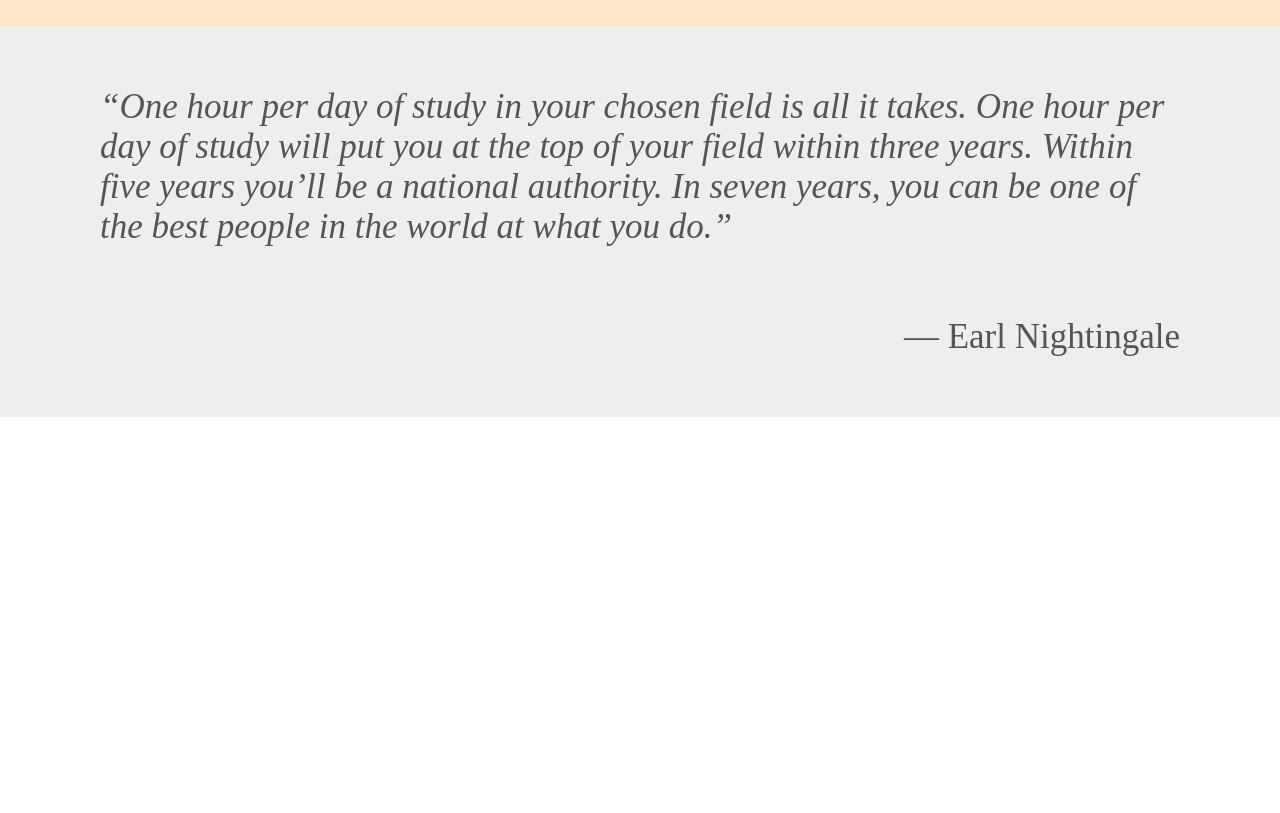
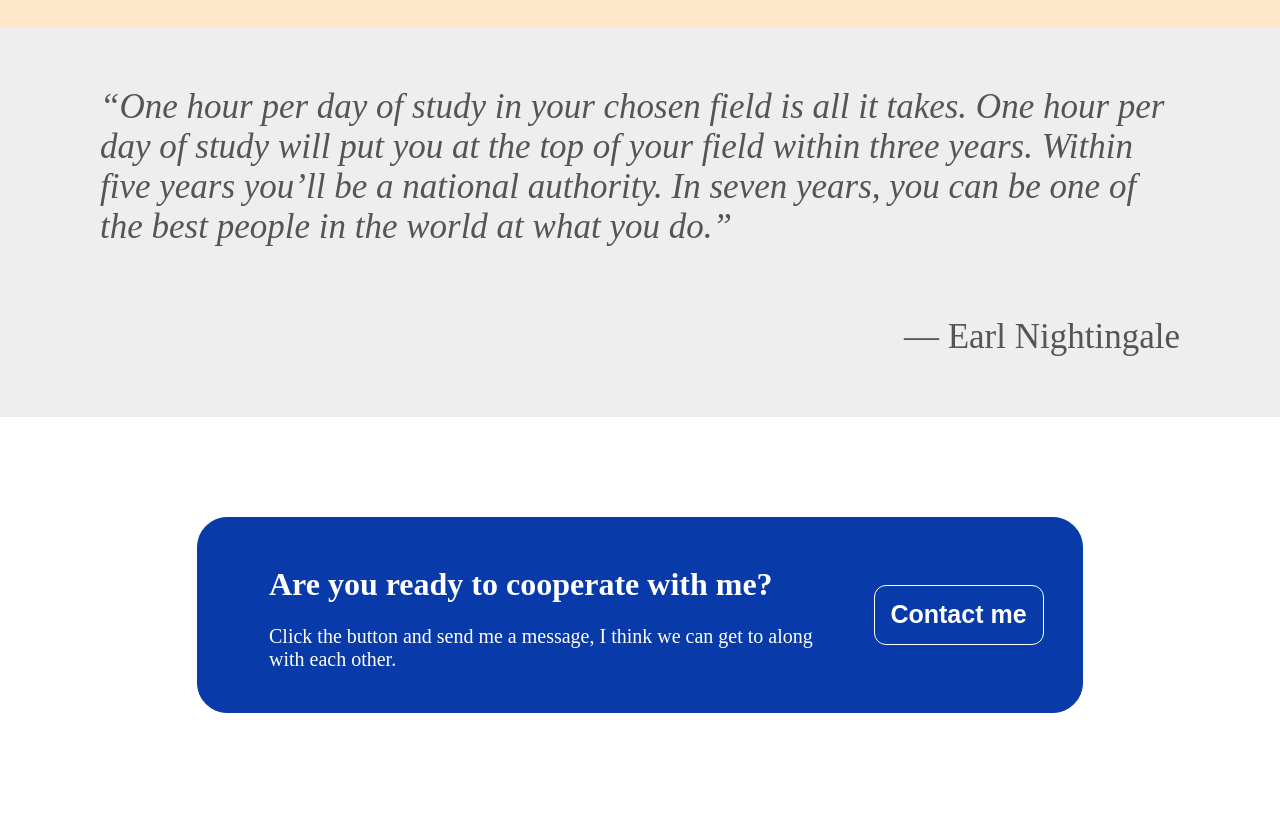
Before and after one commit to BBUTTER98/landing-page, a plain HTML site: page index.html in a window 1280 px wide. Shown: the part 1213-2026 px from the top of the page. Before the commit the page ends 1630 px from the top, so only its background shows below. Drawn offline with Linux system fonts and the light colour scheme.

Commit message:
in this chapter i add callback section where user can click on the button and contact with me and also i repair padding in preview section and add more comments to the .css file

```diff
--- a/index.html
+++ b/index.html
@@ -22,7 +22,7 @@
         </section>
     </header>
     <section id="preview">
-        <section class="description">
+        <section>
             <h3>A note about me</h3>
             <p>I'm a student 4th grade of medium school. Web development is my passion, i want to do websites and take care of data.
             <br>Click the button bellow and see all of my projects</p>
@@ -69,5 +69,16 @@
         <p><i>“One hour per day of study in your chosen field is all it takes. One hour per day of study will put you at the top of your field within three years. Within five years you’ll be a national authority. In seven years, you can be one of the best people in the world at what you do.”</i></p>
         <p>— Earl Nightingale</p>
     </section>
+    <section id="callback">
+        <section>
+            <section class="text">
+                <h2>Are you ready to cooperate with me?</h2>
+                <p>Click the button and send me a message, I think we can get to along with each other.</p>
+            </section>
+            <section class="button">
+                <a href="#examplecontactpage"><button>Contact me</button></a>
+            </section>
+        </section>
+    </section>
 </body>
 </html>
--- a/styles/style.css
+++ b/styles/style.css
@@ -51,11 +51,16 @@ header section:nth-child(2) ul li a:hover{
 }
 #preview section{
     flex: 1;
-    padding: 75px 130px 100px 130px;
     height: 350px;
     display: flex;
     flex-direction: column;
     justify-content: center;
+}
+#preview section:first-child{
+    padding: 75px 75px 100px 130px;
+}
+#preview section:nth-child(2){
+    padding: 75px 130px 100px 75px;
 }
 #preview section h3{
     font-size: 30px;
@@ -68,9 +73,10 @@ header section:nth-child(2) ul li a:hover{
     height: 350px;
 }
 #preview section button{
-    width: 31%;
-    height: 11%;
+    width: 50%;
+    height: 15%;
     border-radius: 12px;
+    font-size: 20px;
     color: white;
     font-weight: 700;
     background-color: #083AA9;
@@ -154,3 +160,56 @@ header section:nth-child(2) ul li a:hover{
     align-self:flex-end;
     margin-right: 0;
 }
+/*end of quote section*/
+
+/*callback section*/
+#callback{
+    background-color: white;
+    padding: 100px 100px;
+}
+#callback section{
+    color: white;
+    width: 80%;
+    margin: auto;
+    padding: 10px;
+    display: flex;
+    background-color: #083AA9;
+    border: 1px solid #083AA9;
+    border-radius: 30px;
+}
+#callback section .text{
+    flex: 3;
+    flex-direction: column;
+}
+#callback section .text *{
+    padding-left: 50px;
+}
+#callback section .text h2{
+    margin-bottom: 2px;
+    font-size: 32px;
+}
+#callback section .text p{
+    font-size: 20px;
+}
+#callback section .button{
+    flex: 1;
+    align-items: center;
+    justify-content: center;
+}
+#callback section .button a button{
+    width: 170px;
+    height: 60px;
+    font-size: 25px;
+    border-radius: 12px;
+    color: white;
+    font-weight: 700;
+    background-color: #083AA9;
+    border: 1px solid white;
+    transition: all ease-in-out 0.2s;
+}
+#callback section .button a button:hover{
+    color: #083AA9;
+    background-color: white;
+    cursor: pointer;
+}
+/*end of callback section*/
```
